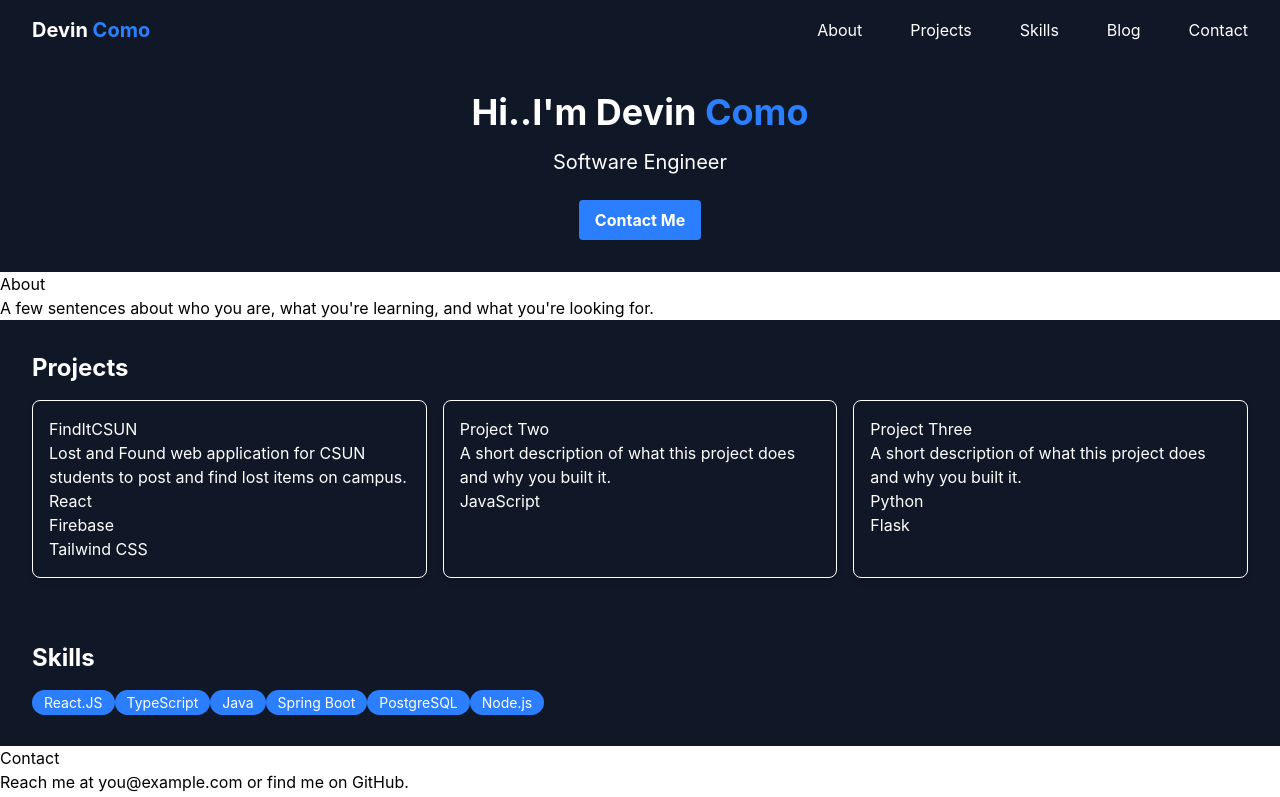
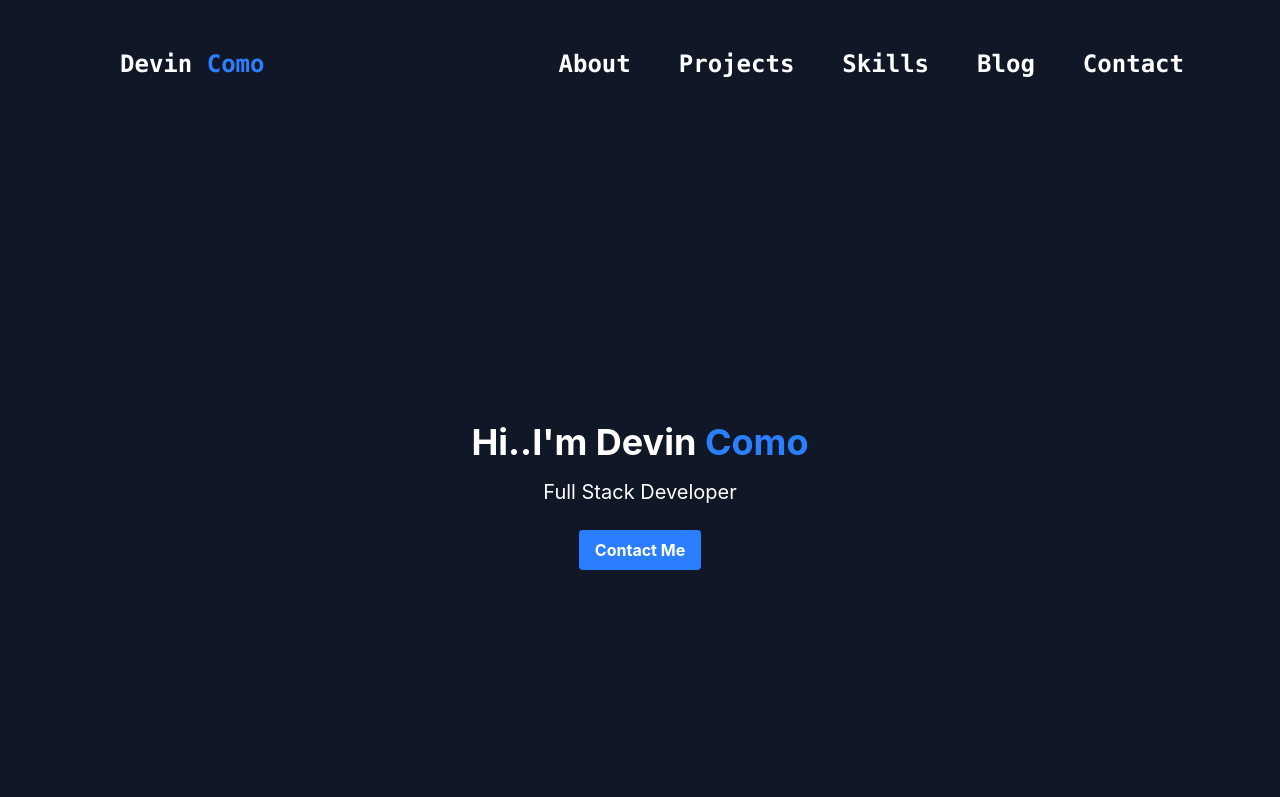
Before and after one commit to QuakerSoft/my-portfolio, a React (Vite) app: page / in a window 1280 px wide. Shown: the top 797 px of the page. Built offline with nearby package versions, Linux system fonts and the light colour scheme.

Commit message:
Navbar fix

```diff
--- a/src/components/Navbar.jsx
+++ b/src/components/Navbar.jsx
@@ -1,13 +1,13 @@
 function Navbar() {
   return (
-    <nav className="flex items-center justify-between p-4 bg-gray-900 text-white">
-      <div className="text-xl font-bold mx-4">Devin <span className="text-blue-500">Como</span></div>
+    <nav className="flex items-center justify-between p-4 pt-12 px-20 bg-gray-900 text-white">
+      <div className="text-2xl font-bold mx-10 font-mono">Devin <span className="text-blue-500 text">Como</span></div>
       <ul className="flex space-x-4">
-        <li><a href="#about" className="mx-4 transition-all duration-300 ease-out underline-offset-[10px] hover:underline hover:text-blue-500">About</a></li>
-        <li><a href="#projects" className="mx-4 transition-all duration-300 ease-out underline-offset-[10px] hover:underline hover:text-blue-500">Projects</a></li>
-        <li><a href="#skills" className="mx-4 transition-all duration-300 ease-out underline-offset-[10px] hover:underline hover:text-blue-500">Skills</a></li>
-        <li><a href="#blog" className="mx-4 transition-all duration-300 ease-out underline-offset-[10px] hover:underline hover:text-blue-500">Blog</a></li>
-        <li><a href="#contact" className="mx-4 transition-all duration-300 ease-out underline-offset-[10px] hover:underline hover:text-blue-500">Contact</a></li>
+        <li><a href="#about" className="mx-4 transition-all duration-300 ease-out underline-offset-[20px] hover:underline hover:text-blue-500 text-2xl font-bold font-mono">About</a></li>
+        <li><a href="#projects" className="mx-4 transition-all duration-300 ease-out underline-offset-[20px] hover:underline hover:text-blue-500 text-2xl font-bold font-mono">Projects</a></li>
+        <li><a href="#skills" className="mx-4 transition-all duration-300 ease-out underline-offset-[20px] hover:underline hover:text-blue-500 text-2xl font-bold font-mono">Skills</a></li>
+        <li><a href="#blog" className="mx-4 transition-all duration-300 ease-out underline-offset-[20px] hover:underline hover:text-blue-500 text-2xl font-bold font-mono">Blog</a></li>
+        <li><a href="#contact" className="mx-4 transition-all duration-300 ease-out underline-offset-[20px] hover:underline hover:text-blue-500 text-2xl font-bold font-mono">Contact</a></li>
       </ul>
     </nav>
   )
--- a/src/sections/Hero.jsx
+++ b/src/sections/Hero.jsx
@@ -1,8 +1,8 @@
 function Hero(){
     return (
-        <section className="flex flex-col items-center justify-center p-8 bg-gray-900 text-white">
+        <section className="flex flex-col items-center justify-center min-h-screen p-8 bg-gray-900 text-white">
             <h1 className="text-4xl font-bold mb-4">Hi..I'm Devin <span className="text-blue-500">Como</span></h1>
-            <p className="text-xl mb-6">Software Engineer</p>
+            <p className="text-xl mb-6">Full Stack Developer</p>
             <button className="bg-blue-500 hover:bg-blue-700 text-white font-bold py-2 px-4 rounded">
                 Contact Me
             </button>
```
Also changed, not shown: 1 other file (tests, documents, lock files or other folders).
